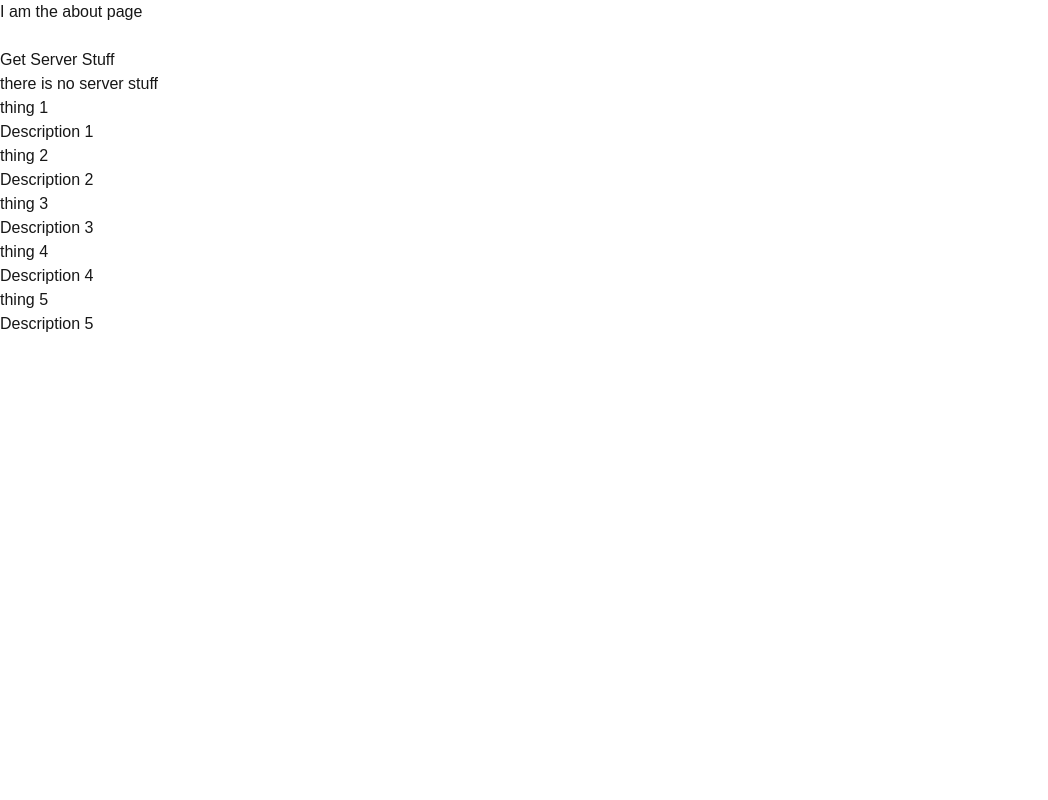
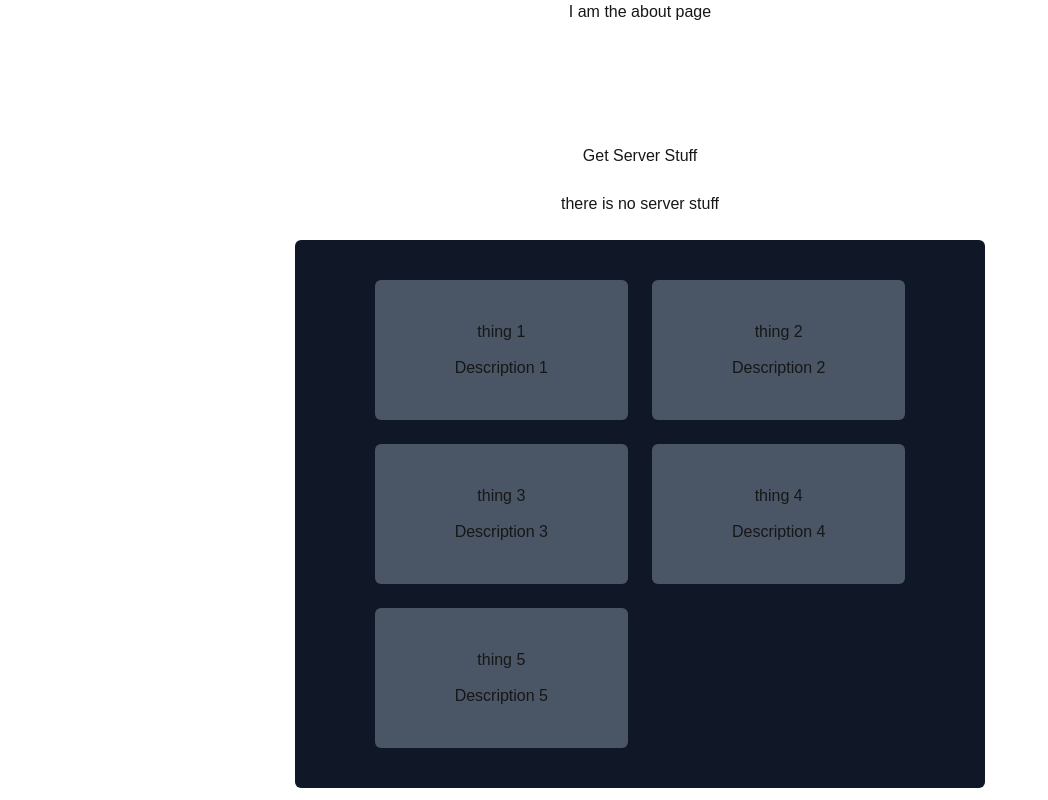
Before and after one commit to shaunbag/NextAppLearning, a Next.js app: page /about in a window 1280 px wide. Shown: the whole page, without its empty margins (0-1048 px from the left). Built offline with nearby package versions, Linux system fonts and the light colour scheme.

Commit message:
Tailwind classes

```diff
--- a/app/about/card.tsx
+++ b/app/about/card.tsx
@@ -6,7 +6,7 @@ type Props = {
 export default function Card({name, description}: Props){
 
     return(
-        <div>
+        <div className="flex flex-col items-center gap-3 bg-gray-600 hover:bg-gray-500 px-20 py-10 rounded-md">
             <h1>{name}</h1>
             <p>{description}</p>
         </div>
--- a/app/about/page.tsx
+++ b/app/about/page.tsx
@@ -37,7 +37,7 @@ export default function About() {
     }
 
     return (
-        <div>
+        <div className="flex flex-col items-center gap-6">
             <h1>I am the about page</h1>
 
             <a href="/" style={{ color: "white" }}>Home</a><br></br>
@@ -47,6 +47,7 @@ export default function About() {
             </button>
 
             <p>{serverStuf}</p>
+            <div className="grid grid-cols-2 gap-6 bg-gray-900 px-20 py-10 rounded-md">
                 {
                     things.map(thing => {
                         return (
@@ -58,5 +59,7 @@ export default function About() {
                     })
                 }
             </div>
+
+        </div>
     )
 }
--- a/app/page.tsx
+++ b/app/page.tsx
@@ -3,7 +3,7 @@
 export default function Home() {
   return (
     <div >
-      <main >
+      <main className="flex flex-col items-center gap-6">
         <h1>Main Page</h1>
 
         <a href="/about" style={{color: "white"}}>About</a>
```
Lines whose indentation alone changed are shown as unchanged.
